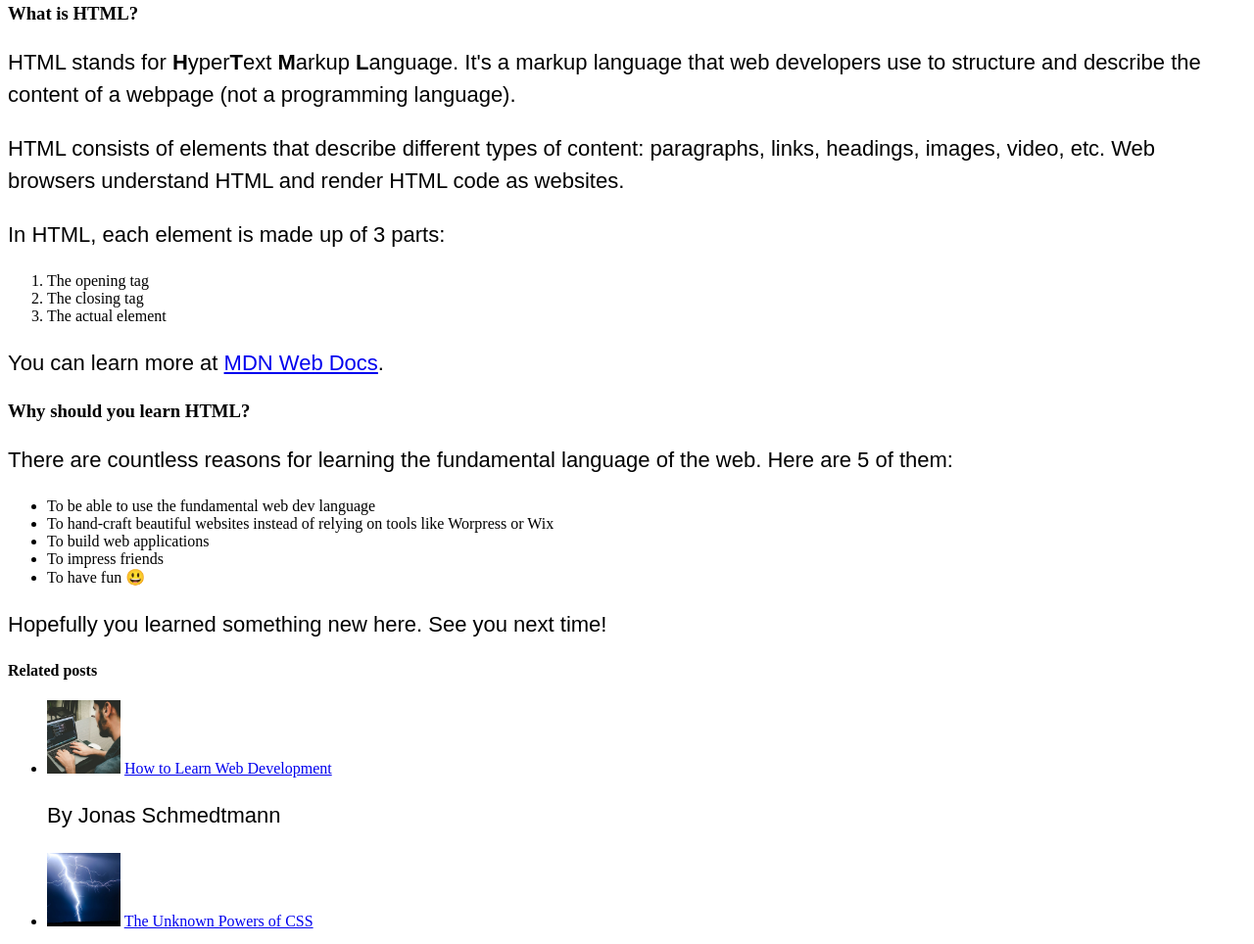
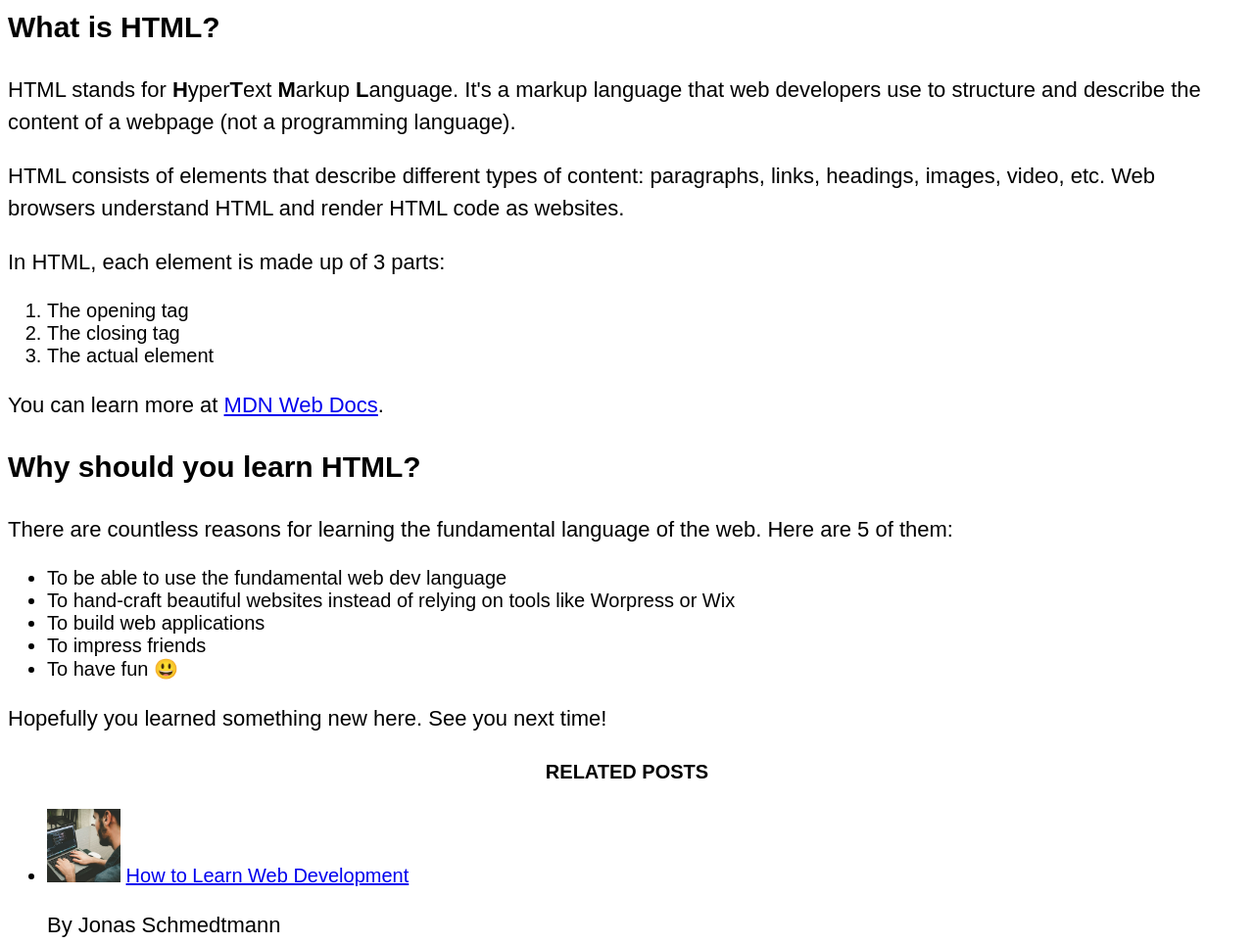
Before and after one commit to Omoefe-Ugboma/Advance_dev_session_2024, a plain HTML site: page index.html in a window 1280 px wide. Shown: the part 692-1656 px from the top of the page at 98% size. Drawn offline with Linux system fonts and the light colour scheme.

Commit message:
styling in progress

```diff
--- a/style.css
+++ b/style.css
@@ -10,8 +10,26 @@ h2{
     font-size: 40px;
     font-family: sans-serif;
 }
+
+h3{
+    font-size: 30px;
+    font-family: sans-serif;
+}
+
+h4{
+    font-size: 20px;
+    font-family: sans-serif;
+    text-transform: uppercase;
+    text-align: center;
+}
+
 p{
     font-size: 22px;
     font-family: sans-serif;
     line-height: 1.5;
 }
+
+li{
+    font-size: 20px;
+    font-family: sans-serif;
+}
```
